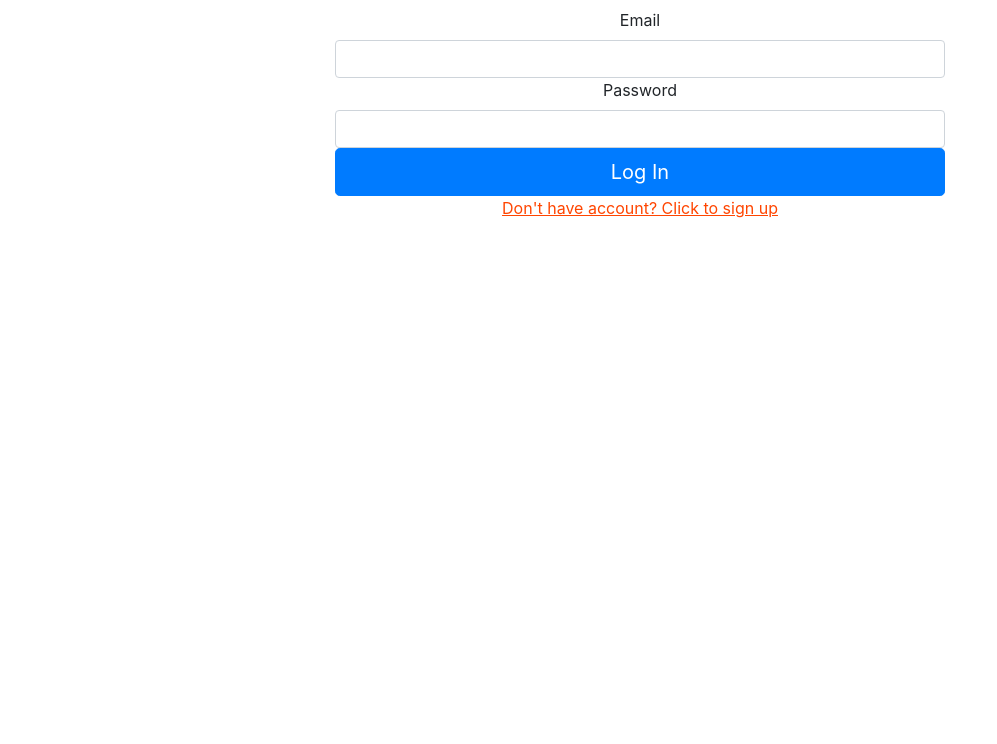
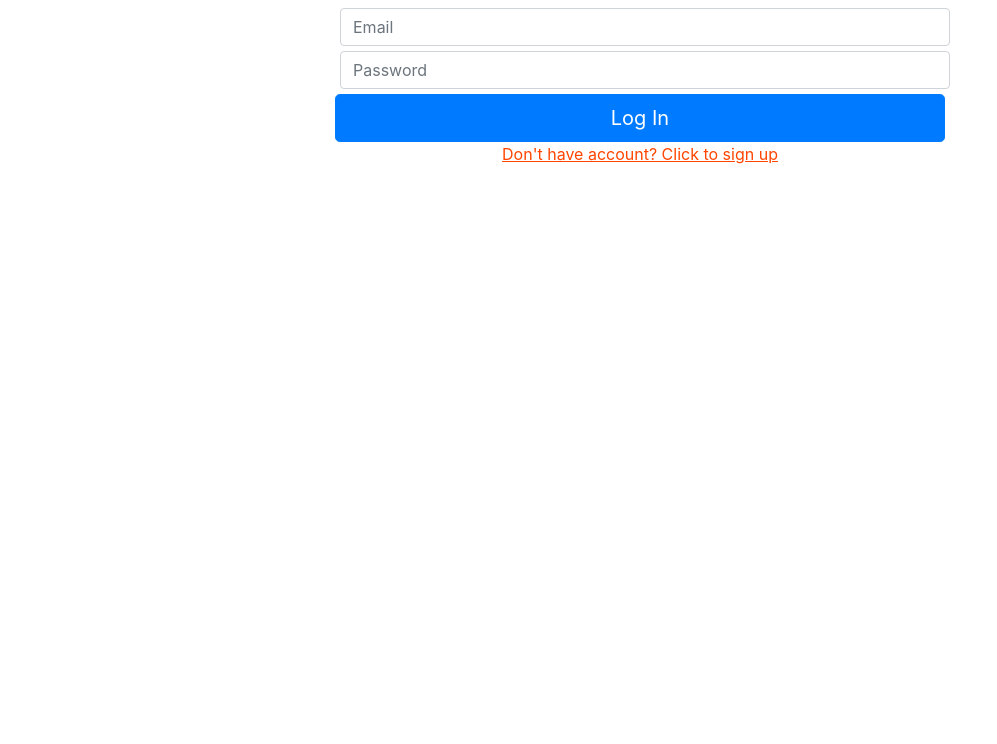
Before and after one commit to yibangchen/travel-mate-app-client, a React app: page /login in a window 1280 px wide. Shown: the part 56-800 px from the top of the page, without its empty margins (0-997 px from the left). Built offline with nearby package versions, Linux system fonts and the light colour scheme.

Commit message:
fixed history object issue

```diff
--- a/src/components/AuthForm.js
+++ b/src/components/AuthForm.js
@@ -26,12 +26,23 @@ class AuthForm extends Component {
     e.preventDefault();
     const { onAuth, history } = this.props;
     const authType = this.state.hasAccount ? 'signin': 'signup';
-
     onAuth(authType, this.state)
       .then(() => {
+        this.resetForm();
         history.push('/');
       })
       .catch(err => {return err;})
+  }
+
+  resetForm = () => {
+    this.setState({
+      email: '',
+      username: '',
+      firstname: '',
+      lastname: '',
+      profileImageUrl: '',
+      password: ''
+    });
   }
 
   changeLogin = () => {
--- a/src/components/Homepage.js
+++ b/src/components/Homepage.js
@@ -16,6 +16,7 @@ const Homepage = ({ currentUser }) => {
       </div>
     );
   }
+
   return (
     <div>
 
--- a/src/components/templates/FormItem.js
+++ b/src/components/templates/FormItem.js
@@ -5,11 +5,11 @@ const FormItem = props => {
 
   return (
     <div>
-      <label htmlFor={name}>{text}</label>
       <input
         className='form-control' name={name} onChange={changeFn}
         {...(props.id && {id: props.id})}
         type={props.type? props.type : 'text'}
+        placeholder={text}
       />
     </div>
   );
--- a/src/containers/Main.js
+++ b/src/containers/Main.js
@@ -18,7 +18,7 @@ const Main = props => {
 
         <Route exact path='/login'
           render={ props =>
-            <AuthForm onAuth={ authUser } />
+            <AuthForm onAuth={ authUser } {...props} />
           }
         />
       </Switch>
--- a/src/containers/Navbar.js
+++ b/src/containers/Navbar.js
@@ -24,9 +24,6 @@ class Navbar extends Component {
           <ul className="navbar-nav">
             <li className="nav-item">
               <Link to='/' className="nav-link">Plan</Link>
-            </li>
-            <li className="nav-item">
-              <Link to='/' className="nav-link">Message</Link>
             </li>
             <li className="nav-item">
               <Link to='/' className="nav-link">Inspire</Link>
--- a/src/index.css
+++ b/src/index.css
@@ -12,6 +12,10 @@ code {
     monospace;
 }
 
+input {
+  margin: 5px;
+}
+
 .link-text {
   text-decoration: underline;
   color: orangered;
```
